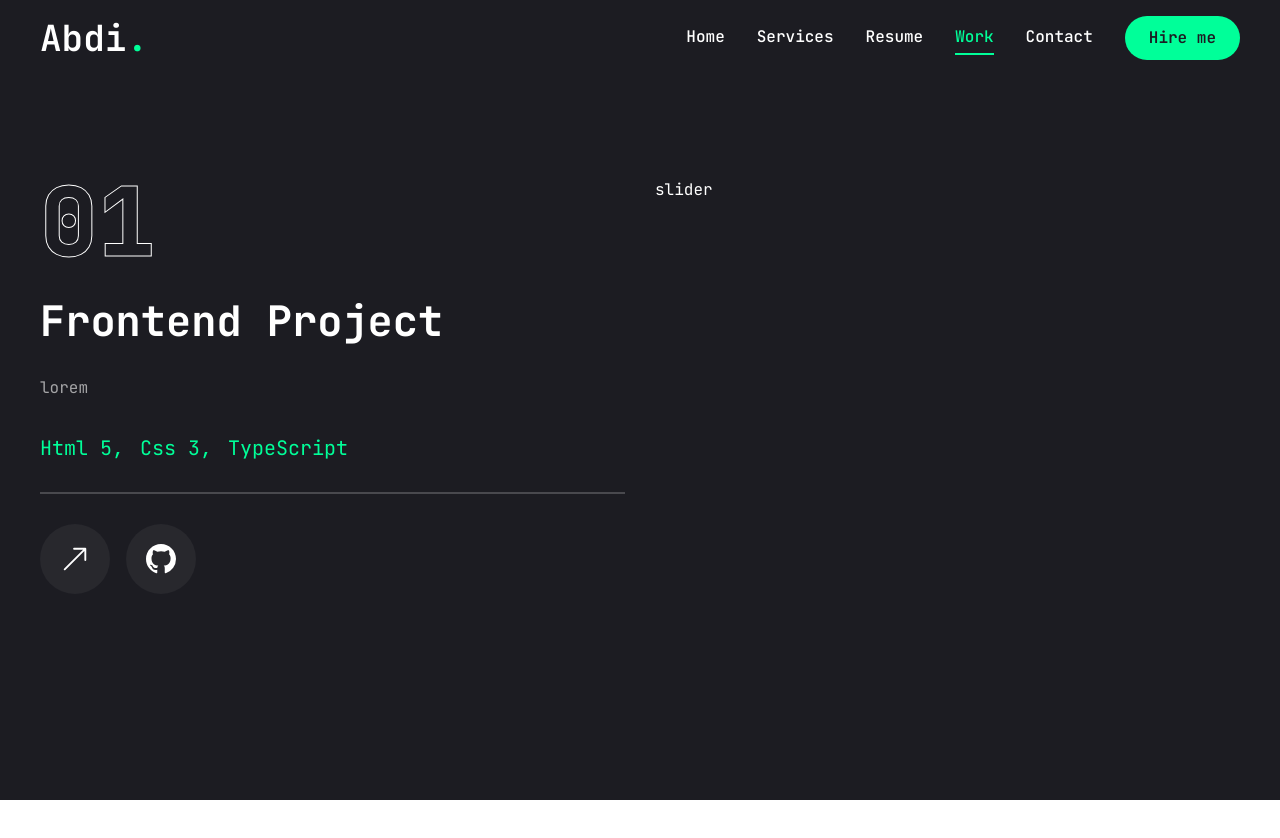
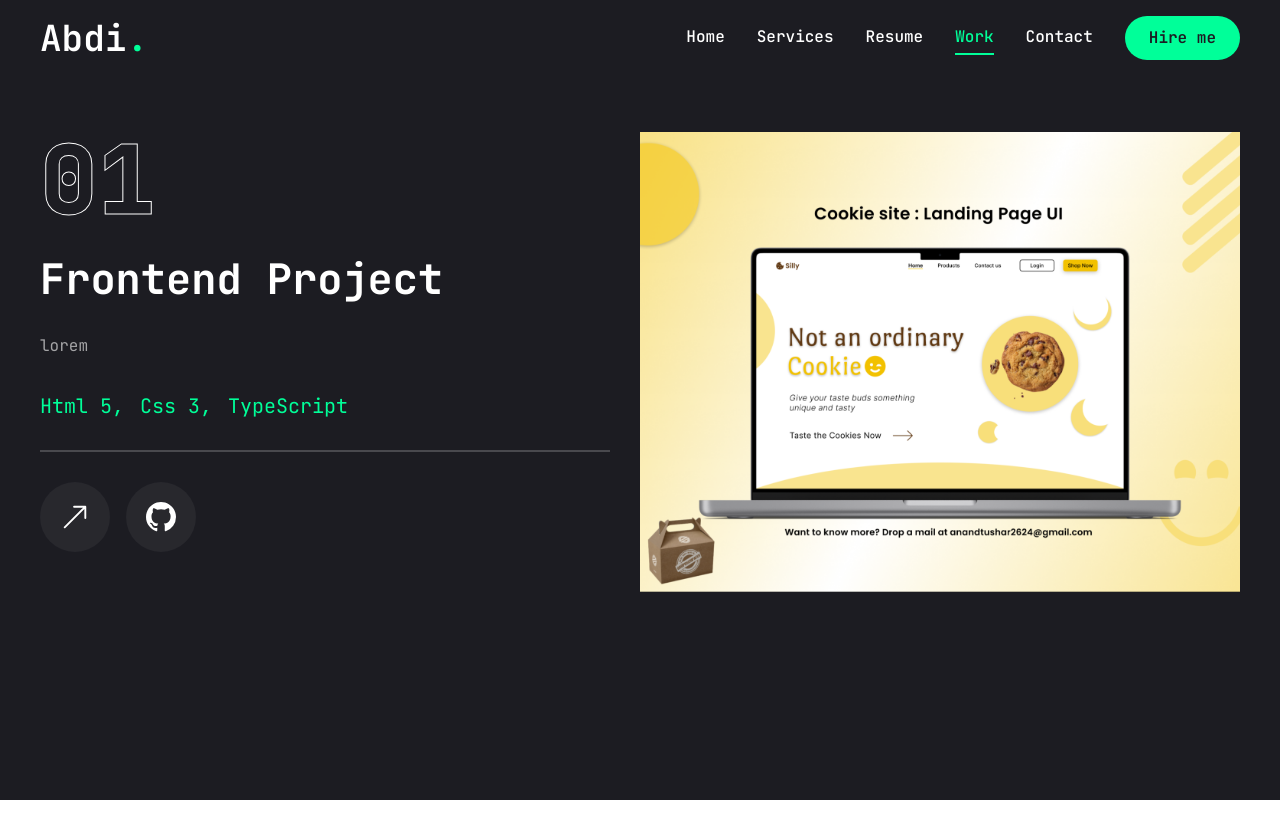
Before and after one commit to abdicodes/aws-test, a Next.js app: page /work in a window 1280 px wide. Shown: the top 838 px of the page. Built offline with nearby package versions, Linux system fonts and the light colour scheme.

Commit message:
implemented thumb slides in work page

```diff
--- a/app/work/page.tsx
+++ b/app/work/page.tsx
@@ -2,7 +2,7 @@
 
 import React, { useState } from 'react'
 import { motion } from 'framer-motion'
-import { Swiper, SwiperSlide } from 'swiper/react'
+import { Swiper, SwiperRef, SwiperSlide } from 'swiper/react'
 import 'swiper/css'
 import { BsArrowUpRight, BsGithub } from 'react-icons/bs'
 import {
@@ -49,10 +49,18 @@
 ]
 const Work = () => {
   const [project, setProject] = useState(projects[0])
+
+  const handleSlideChange = (swiper: { activeIndex: number }) => {
+    const currentIndex = swiper.activeIndex
+    setProject(projects[currentIndex])
+  }
   return (
     <motion.section
       initial={{ opacity: 0 }}
-      animate={{ opacity: 1 }}
+      animate={{
+        opacity: 1,
+        transition: { delay: 2.4, duration: 0.4, ease: 'easeIn' },
+      }}
       className="min-h-[80vh] flex flex-col justify-center py-12 xl:px-0"
     >
       <div className="container mx-auto">
@@ -131,7 +139,37 @@
               </div>
             </div>
           </div>
-          <div className="w-full xl:w-[50%]">slider</div>
+          <div className="w-full xl:w-[50%]">
+            <Swiper
+              spaceBetween={30}
+              slidesPerView={1}
+              className="xl:h-[520px] mb-12"
+              onSlideChange={handleSlideChange}
+            >
+              {projects.map((project, index) => {
+                return (
+                  <SwiperSlide key={index}>
+                    <div
+                      className="h-[460px] relative group flex justify-center
+                    items-center bg-pink-50/20 "
+                    >
+                      {/* overlay */}
+                      <div className="absolute top-0 bottom-0 w-full h-full bg-black"></div>
+                      {/* image */}
+                      <div className="relative w-full h-full">
+                        <Image
+                          src={project.image}
+                          fill
+                          className="object-cover"
+                          alt=""
+                        />
+                      </div>
+                    </div>
+                  </SwiperSlide>
+                )
+              })}
+            </Swiper>
+          </div>
         </div>
       </div>
     </motion.section>
```
Also changed, not shown: public/assets/work/thumb2.png.
